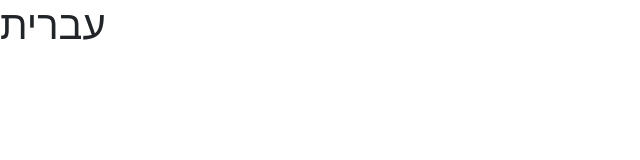
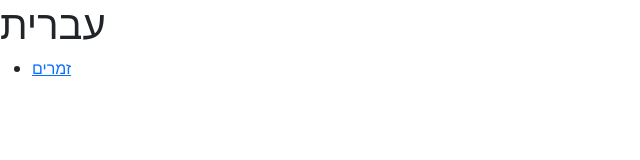
Before and after one commit to Shiri-Maimon/Shiri-Maimon.github.io, a plain HTML site: page עברית/index.html in a window 1280 px wide. Shown: the full height of the page, 0-640 px from the left. Drawn offline with nearby package versions, Linux system fonts and the light colour scheme.

Commit message:
I've added `זמר' hyper-link to `עברית/index.html'.

```diff
--- a/עברית/index.html
+++ b/עברית/index.html
@@ -12,6 +12,11 @@
 		<h1>
 			עברית
 		</h1>
+		<ul>
+			<li>
+				<a href="זמרים/">זמרים</a>
+			</li>
+		</ul>
 		<script src="https://cdn.jsdelivr.net/npm/bootstrap@5.2.0-beta1/dist/js/bootstrap.bundle.min.js" integrity="sha384-pprn3073KE6tl6bjs2QrFaJGz5/SUsLqktiwsUTF55Jfv3qYSDhgCecCxMW52nD2" crossorigin="anonymous"></script>
 	</body>
 </html>
```
